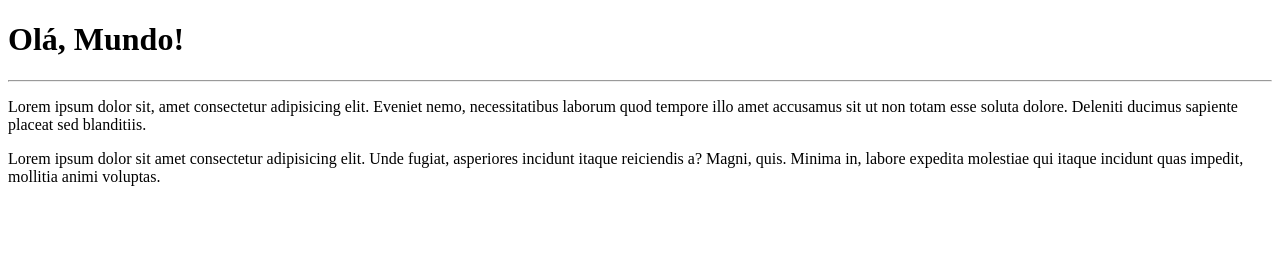
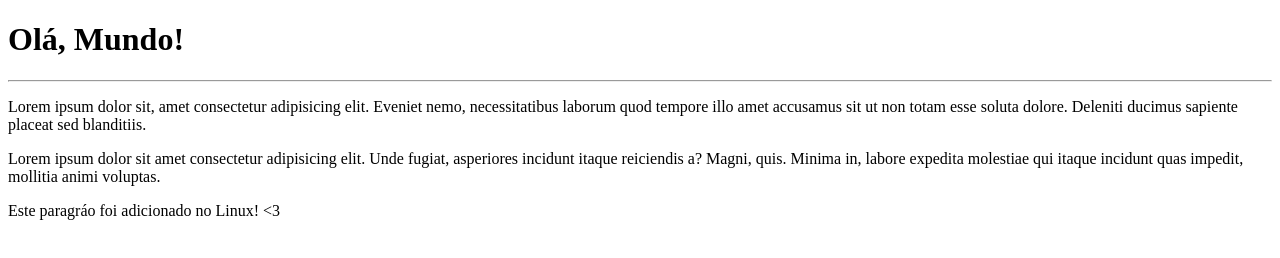
Before and after one commit to FernandoHaigert/Ola_Mundo, a plain HTML site: page site_exemplo/Index.html in a window 1280 px wide. Drawn offline with Linux system fonts and the light colour scheme.

Commit message:
Mudei o arquivo

```diff
--- a/site_exemplo/Index.html
+++ b/site_exemplo/Index.html
@@ -11,5 +11,6 @@
     <hr>
     <p>Lorem ipsum dolor sit, amet consectetur adipisicing elit. Eveniet nemo, necessitatibus laborum quod tempore illo amet accusamus sit ut non totam esse soluta dolore. Deleniti ducimus sapiente placeat sed blanditiis.</p>
     <p>Lorem ipsum dolor sit amet consectetur adipisicing elit. Unde fugiat, asperiores incidunt itaque reiciendis a? Magni, quis. Minima in, labore expedita molestiae qui itaque incidunt quas impedit, mollitia animi voluptas.</p>
+    <p>Este paragráo foi adicionado no Linux! &lt;3 </p>
 </body>
 </html>
```
